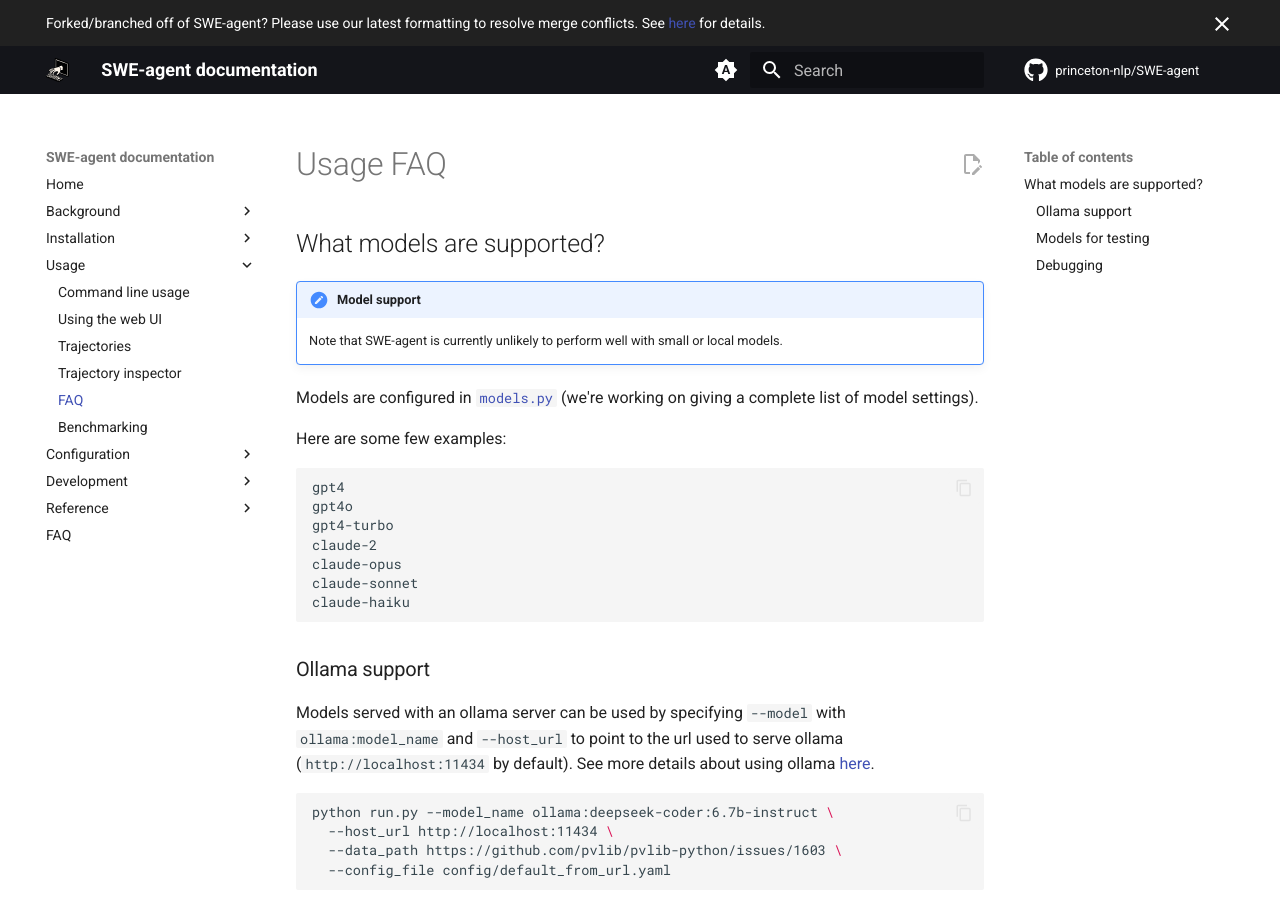
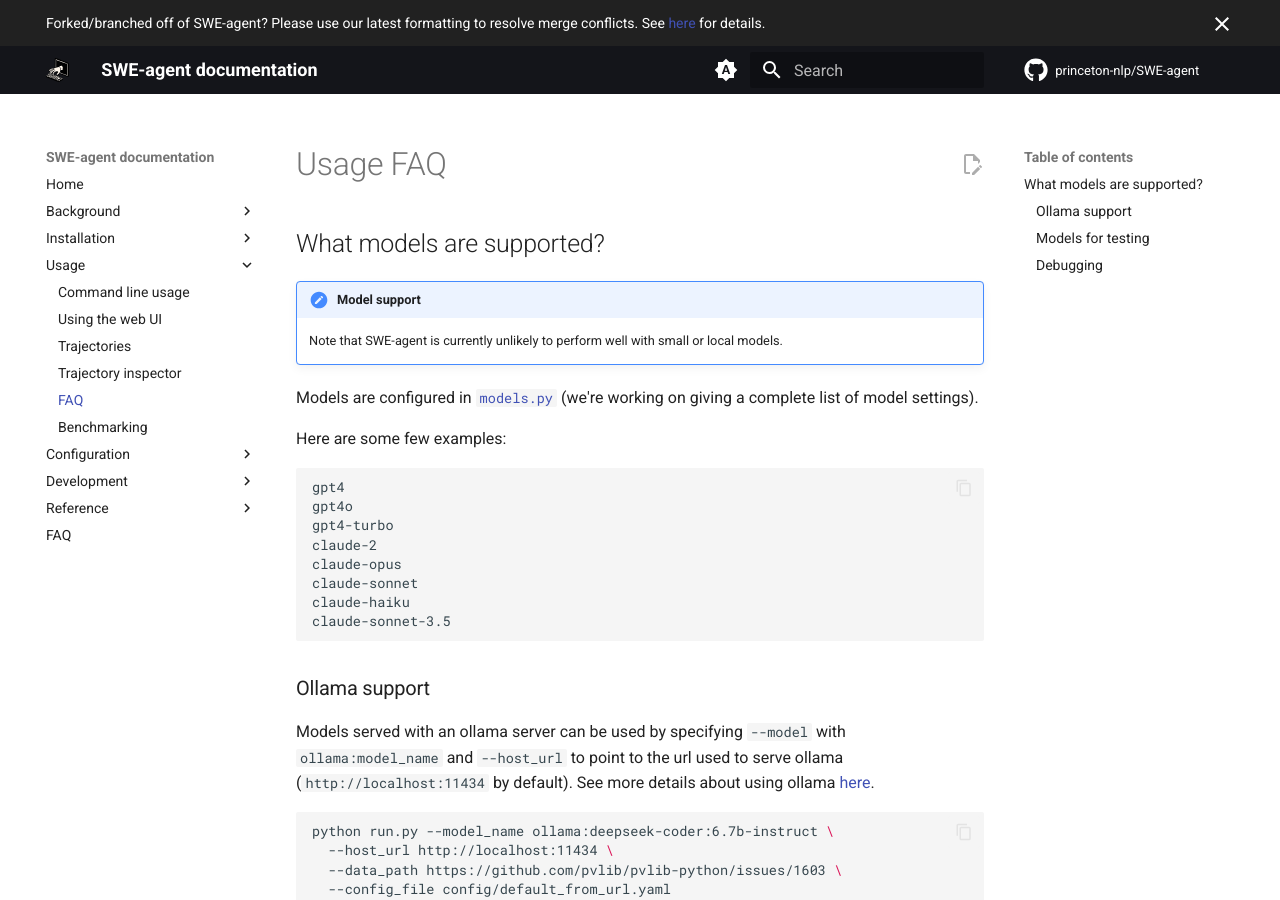
Before and after one commit to princeton-nlp/SWE-agent, an MkDocs documentation site: the page built from docs/usage/usage_faq.md, in a window 1280 px wide and 900 px high. Built offline with MkDocs 1.6.1 and Material for MkDocs 9.7.7, drawn with Linux system fonts in a browser that asks for light colours; comment, search, counter and statistics services are not loaded.

Commit message:
Doc: Update usage_faq.md to include the claude-sonnet-3.5 shortcut (#606)

````diff
--- a/docs/usage/usage_faq.md
+++ b/docs/usage/usage_faq.md
@@ -17,6 +17,7 @@
 claude-opus
 claude-sonnet
 claude-haiku
+claude-sonnet-3.5
 ```
 
 ### Ollama support
````
